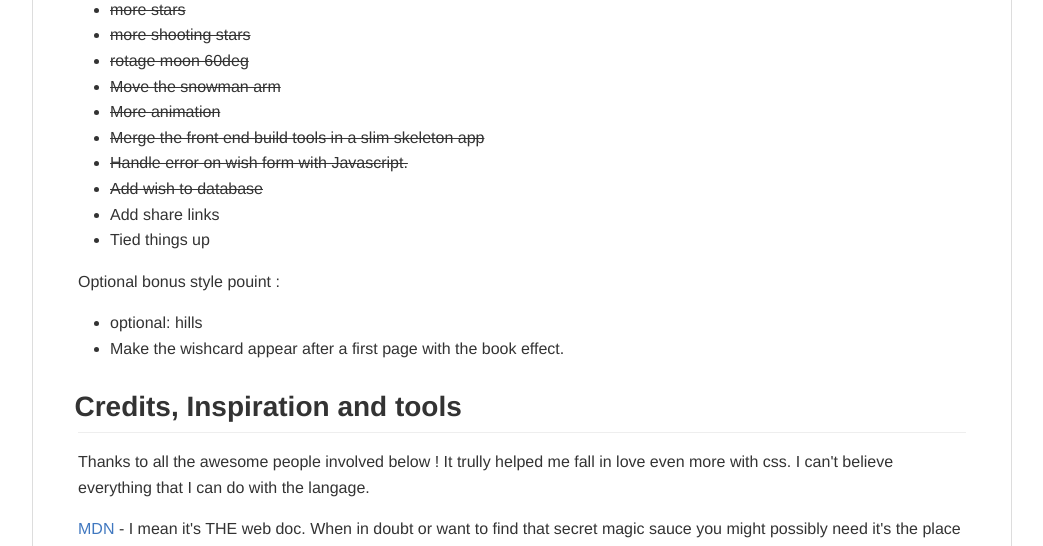
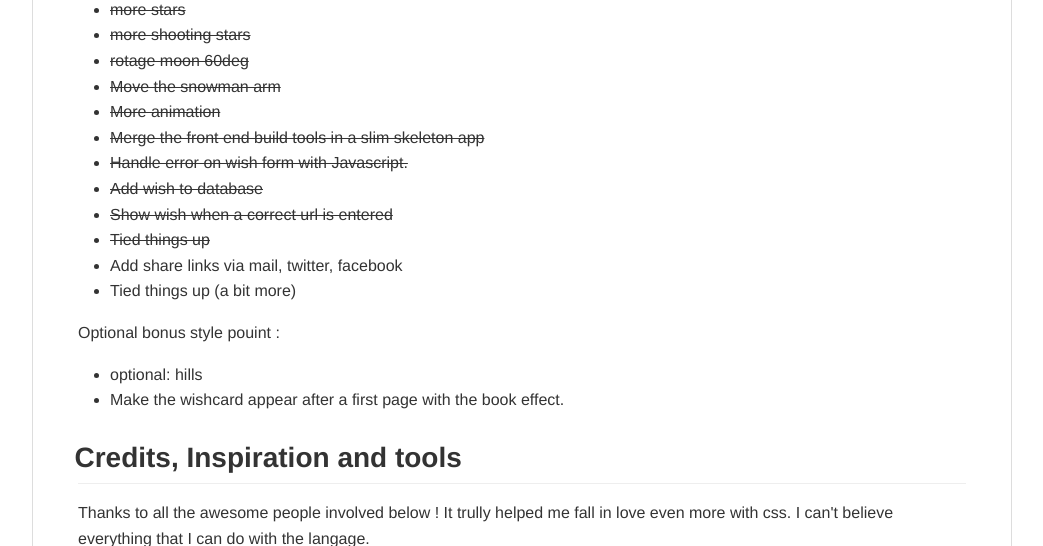
Before and after one commit to SkullMasher/wish-card-2019, a PHP site: page /README.html in a window 1280 px wide. Shown: the part 267-813 px from the top of the page, without its empty margins (118-1161 px from the left). Run offline with PHP 8.4, Linux system fonts and the light colour scheme; some web fonts are replaced.

Commit message:
:skull: Update readme

```diff
--- a/README.html
+++ b/README.html
@@ -743,8 +743,10 @@ pre {
 <li><del>Merge the front end build tools in a slim skeleton app</del></li>
 <li><del>Handle error on wish form with Javascript.</del></li>
 <li><del>Add wish to database</del></li>
-<li>Add share links</li>
-<li>Tied things up</li>
+<li><del>Show wish when a correct url is entered</del></li>
+<li><del>Tied things up</del></li>
+<li>Add share links via mail, twitter, facebook</li>
+<li>Tied things up (a bit more)</li>
 </ul>
 <p>Optional bonus style pouint :</p>
 <ul>
--- a/templates/footer.phtml
+++ b/templates/footer.phtml
@@ -1,6 +1,6 @@
 <footer class="site-footer">
   <div class="wrapper">
     <p>Réalisé par <a href="https://skullmasher.io">Florian "Skullmasher" Ledru</a>. Le code de ce site web est <a href="https://github.com/skullmasher/wish-card-2019">open source</a>.</p>
-    <p>Site entièrement réalisé en langage CSS. Merci de mettre à jour votre navigateur dans sa version la plus récente et de bannir Internet Explorer <sup><small><small>RIP Edge</small></small></sup>. La route est longue, mais la voie est libre.</p>
+    <p>Site entièrement réalisé CSS. Merci de mettre à jour votre navigateur dans sa version la plus récente et de bannir Internet Explorer <sup><small><small>RIP Edge</small></small></sup>. La route est longue, mais la voie est libre.</p>
   </div>
 </footer>
```
Also changed, not shown: README.md.
